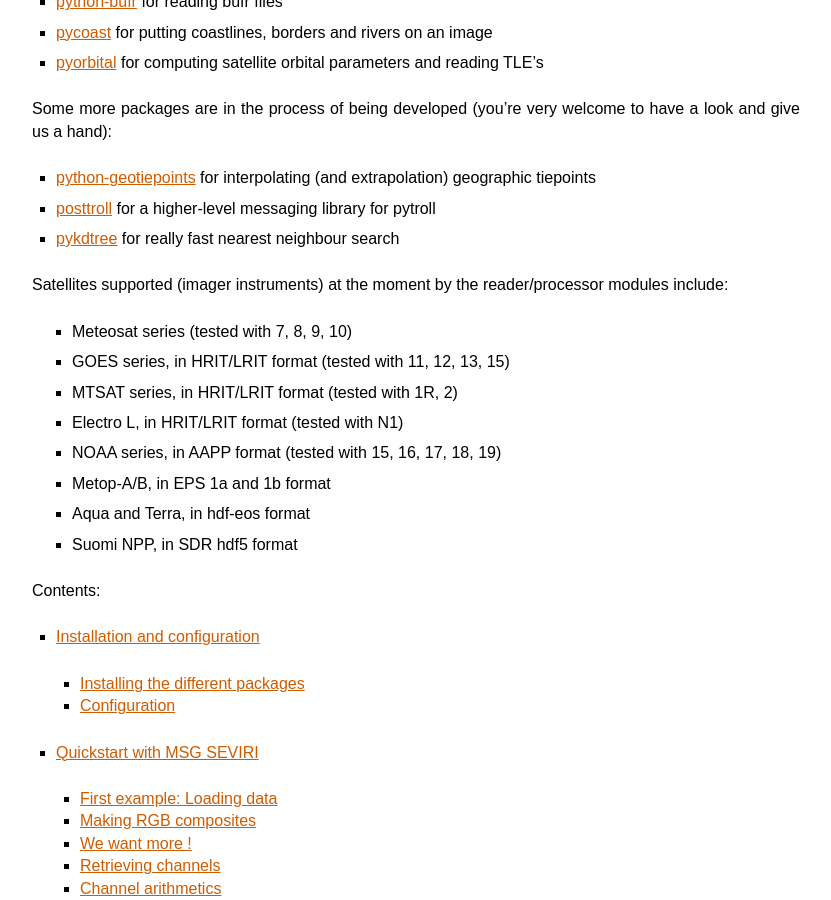
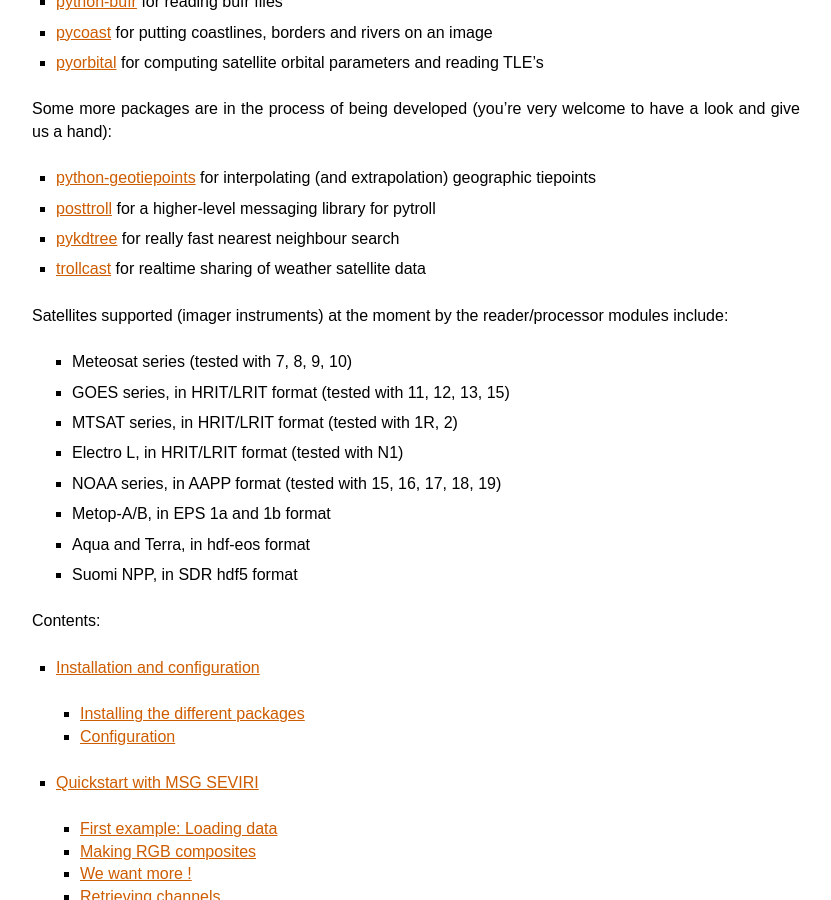
Before and after one commit to pytroll/pytroll, a Sphinx documentation site: the page built from web/source/index.rst, in a window 1280 px wide and 900 px high, scrolled down 578 px. Shown: the whole window, without its empty margins (48-879 px from the left). Built offline with Sphinx 7.4.7, drawn with Linux system fonts in a browser that asks for light colours; formulas are drawn with MathJax 3.

Commit message:
Add trollcast to the list of modules.

```diff
--- a/web/source/index.rst
+++ b/web/source/index.rst
@@ -44,6 +44,7 @@
 * python-geotiepoints_ for interpolating (and extrapolation) geographic tiepoints
 * posttroll_ for a higher-level messaging library for pytroll
 * pykdtree_ for really fast nearest neighbour search
+* trollcast_ for realtime sharing of weather satellite data
 
 .. _DMI: http://www.dmi.dk
 .. _SMHI: http://www.smhi.se
@@ -56,7 +57,7 @@
 .. _python-geotiepoints: http://www.github.com/adybbroe/python-geotiepoints
 .. _posttroll: http://github.com/mraspaud/posttroll
 .. _pykdtree: https://github.com/storpipfugl/pykdtree
-
+.. _trollcast: http://github.com/mraspaud/trollcast
 
 Satellites supported (imager instruments) at the moment by the reader/processor
 modules include:
```
